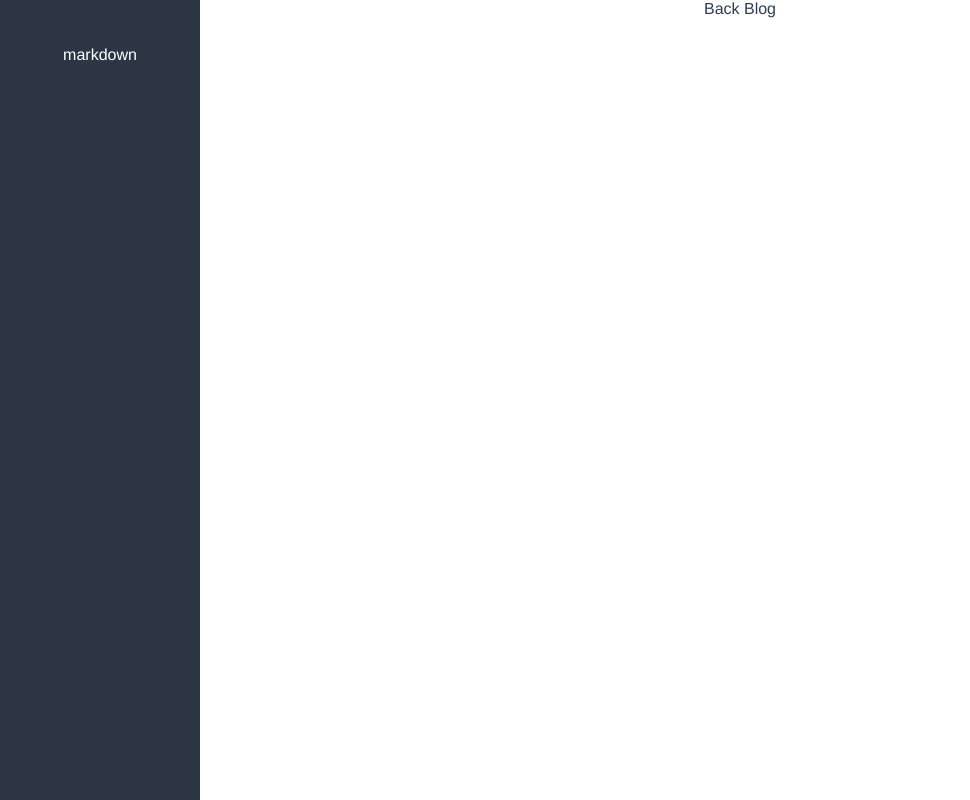
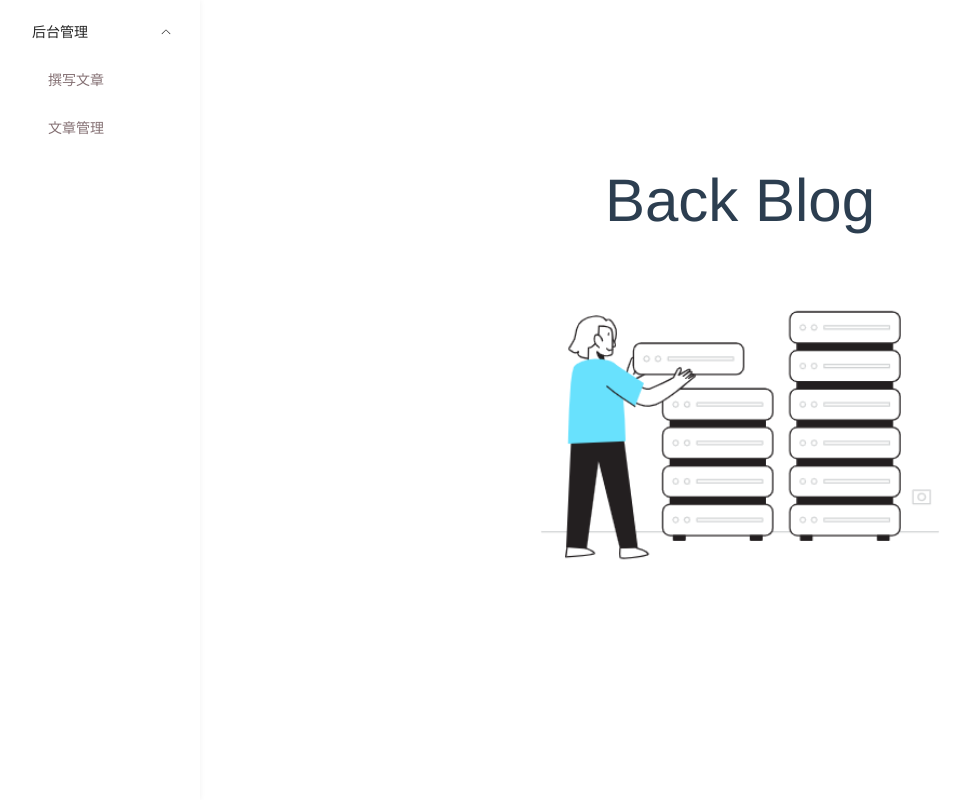
Before and after one commit to MuYuCat/Blog, a Vue app: page /backBlog in a window 1280 px wide. Shown: the whole page, without its empty margins (0-970 px from the left). Built offline with nearby package versions, Linux system fonts and the light colour scheme.

Commit message:
feat: 增加文章管理页面

```diff
--- a/src/router/web-bs.ts
+++ b/src/router/web-bs.ts
@@ -1,6 +1,7 @@
 // web-bs
 const BackHome = () => import('@/web-bs/views/home/index.vue');
 const MarkDown = () => import('@/web-bs/views/markDown/index.vue');
+const articleMgt = () => import('@/web-bs/views/articleMgt/index.vue');
 
 const routes = [
   {
@@ -22,6 +23,16 @@ const routes = [
       isShowSidebar: true,
       requiresAuth: true
     }
+  },
+  {
+    path: '/backBlog/articleMgt',
+    name: 'articleMgt',
+    component: articleMgt,
+    meta: {
+      title: '',
+      isShowSidebar: true,
+      requiresAuth: true
+    }
   }
 ];
 
--- a/src/styles/img.scss
+++ b/src/styles/img.scss
@@ -18,3 +18,7 @@
 .img-element{
   @include img('element.png', 100%, 100%, cover, no-repeat);
 }
+
+.img-data-manage{
+  @include img('data-manage.png', 100%, 100%, cover, no-repeat);
+}
--- a/src/web-bs/components/sidebar.vue
+++ b/src/web-bs/components/sidebar.vue
@@ -1,32 +1,82 @@
 <template>
   <div class="sidebar">
-    <div
-      :class="chooseMenu === 'markdown' ? 'sidebar-item clicked' : 'sidebar-item'"
-      @click="showContent"
+    <el-menu
+      class="sidebar-menu"
+      :default-active="onRoutes"
+      :default-openeds="openeds"
+      :collapse="collapse"
+      router
     >
-      markdown
-    </div>
+      <template v-for="item in adminNav">
+        <template v-if="item.subs">
+          <el-sub-menu :index="item.index" :key="item.title">
+            <template #title>
+              <i :class="item.icon"></i>
+              <span slot="title" class="nav-text">{{ item.title }}</span>
+            </template>
+            <template v-for="subItem in item.subs">
+              <el-sub-menu v-if="(subItem as any).subs" :index="subItem.index" :key="subItem.title">
+                <template slot="title">{{ subItem.title }}</template>
+                <el-menu-item
+                  v-for="(threeItem, i) in (subItem as any).subs"
+                  :key="i"
+                  :index="threeItem.index"
+                  >{{ threeItem.title }}
+                </el-menu-item>
+              </el-sub-menu>
+              <el-menu-item v-else :index="subItem.index" :key="subItem.index">
+                <span class="nav-text">{{ subItem.title }}</span>
+              </el-menu-item>
+            </template>
+          </el-sub-menu>
+        </template>
+        <template v-else>
+          <el-menu-item :index="item.index" :key="item.index" class="submenu-title">
+            <i :class="item.icon"></i>
+            <span slot="title" class="nav-text">{{ item.title }}</span>
+          </el-menu-item>
+        </template>
+      </template>
+    </el-menu>
   </div>
 </template>
 
 <script lang="ts">
-import { defineComponent, ref } from 'vue';
-import { useRouter } from 'vue-router';
+import { defineComponent, reactive, toRefs } from 'vue';
+import { ElMenu } from 'element-plus';
 
 export default defineComponent({
   name: 'BlogSidebar',
+  components: { 'el-menu': ElMenu },
   setup() {
-    const router = useRouter();
-    const chooseMenu = ref('');
-    function showContent() {
-      chooseMenu.value = 'markdown';
-      router.push({
-        path: '/backBlog/markDown'
-      });
-    }
+    const data = reactive({
+      collapse: false,
+      // 默认展开模块
+      openeds: ['/backBlog'],
+      onRoutes: window.location.pathname,
+      // router items
+      items: [],
+      // 管理员菜单
+      adminNav: [
+        {
+          icon: '',
+          index: '/backBlog',
+          title: '后台管理',
+          subs: [
+            {
+              index: '/backBlog/markDown',
+              title: '撰写文章'
+            },
+            {
+              index: '/backBlog/articleMgt',
+              title: '文章管理'
+            }
+          ]
+        }
+      ]
+    });
     return {
-      chooseMenu,
-      showContent
+      ...toRefs(data)
     };
   }
 });
@@ -34,21 +84,55 @@ export default defineComponent({
 
 <style scoped lang="scss">
 .sidebar {
-  height: 100%;
+  position: absolute;
+  left: 0;
+  top: 0;
+  bottom: 0;
+  background: #fff;
   width: 200px;
-  background-color: #2b3642;
-  padding-top: 30px;
-  .sidebar-item {
-    color: #fff;
-    height: 50px;
-    line-height: 50px;
-    &:hover {
-      cursor: pointer;
-      background-color: orange;
-    }
-  }
-  .clicked {
-    background-color: orange;
+  box-shadow: 0 0 6px 0 rgba(0, 0, 0, 0.06);
+  box-sizing: border-box;
+  font-size: 16px;
+  padding: 8px 8px 0;
+  .sidebar-menu {
+    border: none;
   }
 }
 </style>
+<style lang="scss">
+.sidebar {
+  .el-menu {
+    border-right: none;
+    .nav-text {
+      padding: 0 8px;
+    }
+    .submenu-title,
+    .el-sub-menu__title {
+      color: #222222;
+    }
+    &--inline {
+      .el-menu-item {
+        color: #857174;
+      }
+    }
+  }
+  .el-menu-item,
+  .el-sub-menu__title {
+    padding: 0 16px !important;
+    height: 48px;
+    line-height: 48px;
+    min-width: inherit !important;
+  }
+  .el-sub-menu .el-menu-item {
+    padding: 0 32px !important;
+  }
+  .el-menu-item:hover,
+  .el-sub-menu__title:hover,
+  .el-menu-item.is-active {
+    min-width: inherit !important;
+    color: #e7213d !important;
+    background: #fef4f5 !important;
+    border-radius: 4px;
+  }
+}
+</style>
--- /dev/null
+++ b/src/web-bs/views/articleMgt/index.vue
@@ -0,0 +1,162 @@
+<template>
+  <div class="article-manage">
+    <el-card shadow="always" class="article-form">
+      <el-form :model="articleForm" :inline="true" label-position="right" label-width="80px">
+        <el-form-item label="文章标题:">
+          <el-input
+            v-model="articleForm.title"
+            placeholder="Approved by"
+            clearable
+            style="width: 300px"
+          />
+        </el-form-item>
+        <el-form-item label="文章状态:">
+          <el-select v-model="articleForm.status" placeholder="全部" disabled style="width: 300px">
+            <el-option label="Zone one" value="shanghai" />
+            <el-option label="Zone two" value="beijing" />
+          </el-select>
+        </el-form-item>
+        <el-form-item label="文章作者:">
+          <el-select v-model="articleForm.author" placeholder="全部" disabled style="width: 300px">
+            <el-option label="Zone one" value="shanghai" />
+            <el-option label="Zone two" value="beijing" />
+          </el-select>
+        </el-form-item>
+        <el-form-item label="文章标签:">
+          <el-select v-model="articleForm.tags" placeholder="全部" disabled style="width: 300px">
+            <el-option label="Zone one" value="shanghai" />
+            <el-option label="Zone two" value="beijing" />
+          </el-select>
+        </el-form-item>
+        <el-form-item label="创建日期:">
+          <el-date-picker
+            v-model="articleForm.createTime"
+            type="daterange"
+            unlink-panels
+            range-separator="To"
+            start-placeholder="Start date"
+            end-placeholder="End date"
+            :shortcuts="shortcuts"
+            style="width: 300px"
+          />
+        </el-form-item>
+        <el-form-item>
+          <el-button plain type="primary" @click="onSubmit">查询</el-button>
+        </el-form-item>
+        <el-form-item>
+          <el-button plain type="info" @click="onSubmit">重置</el-button>
+        </el-form-item>
+      </el-form>
+    </el-card>
+    <el-card shadow="always" class="article-table">
+      <el-table :data="isTableData" style="width: 100%" stripe>
+        <el-table-column prop="id" label="ID" min-width="180" align="center" />
+        <el-table-column prop="title" label="文章标题" min-width="180" align="center" />
+        <el-table-column prop="author" label="作者" min-width="180" align="center" />
+        <el-table-column prop="tags" label="标签" min-width="180" align="center" />
+        <el-table-column prop="url" label="路由" min-width="180" align="center" />
+        <el-table-column prop="created_at" label="创建时间" min-width="180" align="center" />
+        <el-table-column prop="updated_at" label="更新时间" min-width="180" align="center" />
+        <el-table-column prop="status" label="状态" min-width="80" fixed="right" align="center">
+          <template #default="scope">
+            <el-switch v-model="scope.row.status" />
+          </template>
+        </el-table-column>
+        <el-table-column label="操作" min-width="180" fixed="right" align="center">
+          <template #default="scope">
+            <el-button @click="handleEdit(scope.$index, scope.row)">编辑</el-button>
+            <el-button type="danger" @click="handleDelete(scope.$index, scope.row)">删除</el-button>
+          </template>
+        </el-table-column>
+      </el-table>
+    </el-card>
+  </div>
+</template>
+
+<script lang="ts" setup>
+import { onMounted, reactive, ref } from 'vue';
+import { articleFindAll } from '../../../api/article';
+
+const articleForm = reactive({
+  title: '',
+  status: '',
+  author: '',
+  tags: '',
+  createTime: ''
+});
+
+const isTableData = ref([]);
+
+const shortcuts = [
+  {
+    text: 'Last week',
+    value: () => {
+      const end = new Date();
+      const start = new Date();
+      start.setTime(start.getTime() - 3600 * 1000 * 24 * 7);
+      return [start, end];
+    }
+  },
+  {
+    text: 'Last month',
+    value: () => {
+      const end = new Date();
+      const start = new Date();
+      start.setTime(start.getTime() - 3600 * 1000 * 24 * 30);
+      return [start, end];
+    }
+  },
+  {
+    text: 'Last 3 months',
+    value: () => {
+      const end = new Date();
+      const start = new Date();
+      start.setTime(start.getTime() - 3600 * 1000 * 24 * 90);
+      return [start, end];
+    }
+  }
+];
+
+function onSubmit() {
+  console.log('onSubmit');
+}
+function handleEdit(index: number, row: any) {
+  console.log('handleEdit', index, row);
+}
+function handleDelete(index: number, row: any) {
+  console.log('handleDelete', index, row);
+}
+async function getTableData() {
+  console.log('getTableData');
+  const resTableData = await articleFindAll();
+  if (resTableData && (resTableData as any).code === 200) {
+    console.log('resTableData', resTableData);
+    isTableData.value = resTableData?.data?.rows;
+    console.log('isTableData', isTableData.value);
+  }
+}
+
+onMounted(async () => {
+  getTableData();
+});
+</script>
+
+<style scoped lang="scss">
+.article-manage {
+  width: 100%;
+  padding: 20px 2%;
+  .article-form {
+    margin-bottom: 20px;
+    .el-form {
+      text-align: left;
+    }
+  }
+}
+</style>
+<style lang="scss">
+.article-form {
+  .el-card__body {
+    padding-bottom: 0px;
+  }
+}
+</style>
--- a/src/web-bs/views/home/index.vue
+++ b/src/web-bs/views/home/index.vue
@@ -1,5 +1,8 @@
 <template>
-  <div class="blog-back-wrapper">Back Blog</div>
+  <div class="blog-back-wrapper back-blog">
+    <span class="back-blog-title">Back Blog</span>
+    <a class="img-data-manage"></a>
+  </div>
 </template>
 
 <script lang="ts">
@@ -28,10 +31,21 @@ export default defineComponent({
 </script>
 
 <style scoped lang="scss">
-.back-home {
+.back-blog {
+  overflow-y: auto;
+  display: flex;
+  flex-direction: column;
+  flex-wrap: nowrap;
+  align-items: center;
+  justify-content: center;
+  width: 100%;
   height: 100%;
-  .blog-back-wrapper {
-    overflow-y: auto;
+  .back-blog-title {
+    font-size: 60px;
+  }
+  .img-data-manage {
+    width: 50%;
+    height: 50%;
   }
 }
 </style>
--- a/tsconfig.json
+++ b/tsconfig.json
@@ -14,7 +14,7 @@
     "jsx": "preserve",
     "sourceMap": true,
     "resolveJsonModule": true,
-    "isolatedModules": true,
+    "isolatedModules": false,
     "esModuleInterop": true,
     "lib": ["esnext", "dom"]
   },
```
Also changed, not shown: components.d.ts (+12 -0 lines), src/assets/images/data-manage.png (added), src/assets/images/element-plus.webp (deleted).
